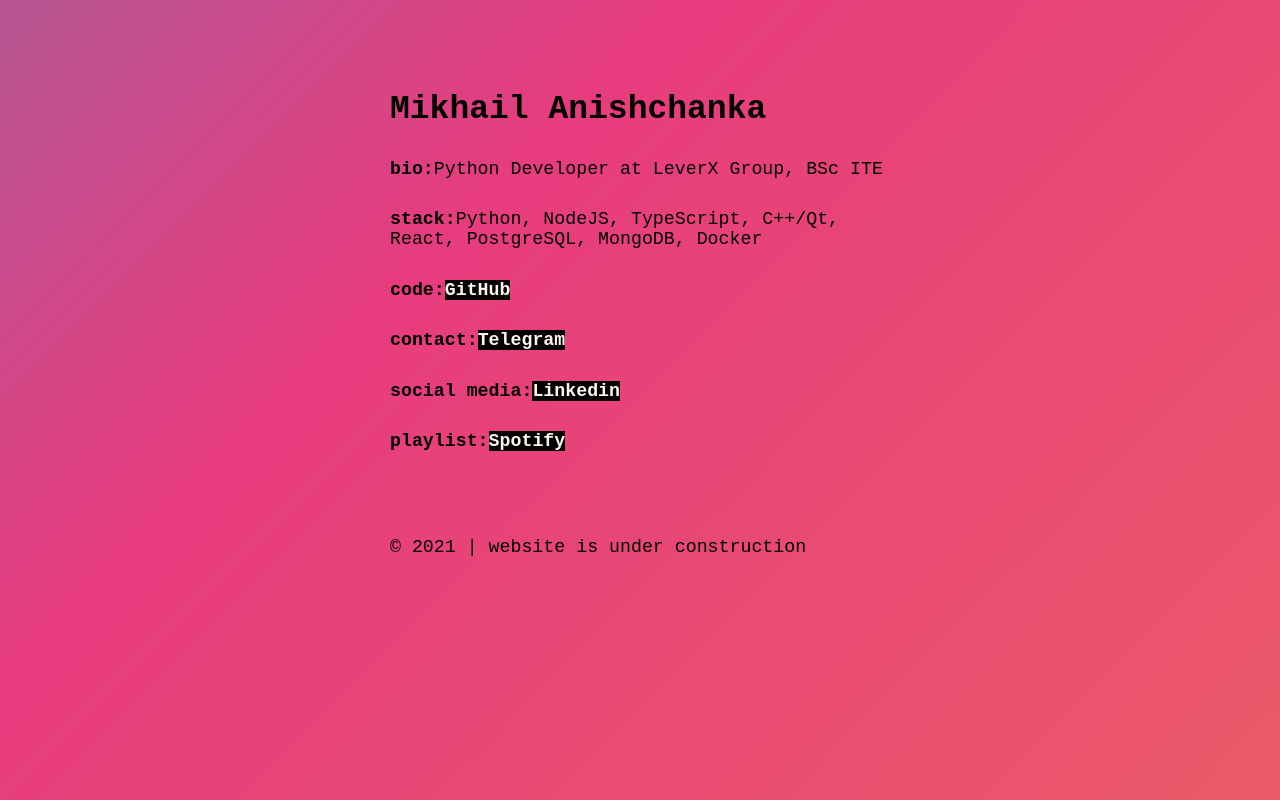
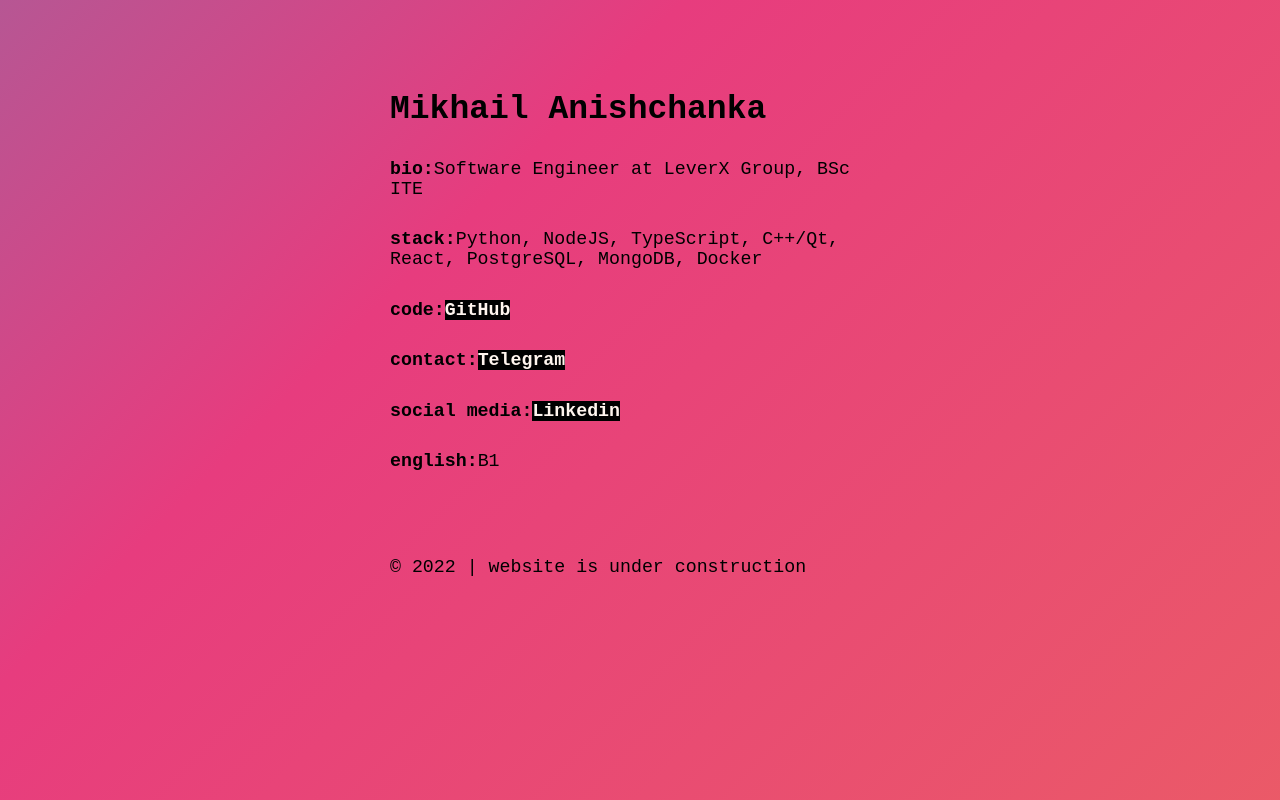
Before and after one commit to rdfsx/rdfsx.dev, a React (Create React App) app: page / in a window 1280 px wide. Built offline with nearby package versions, Linux system fonts and the light colour scheme.

Commit message:
added smth

```diff
--- a/src/App.css
+++ b/src/App.css
@@ -1,4 +1,11 @@
 .App {
+  margin: 0;
+  font-family: -apple-system, BlinkMacSystemFont, 'Segoe UI', 'Roboto', 'Oxygen',
+  'Ubuntu', 'Cantarell', 'Fira Sans', 'Droid Sans', 'Helvetica Neue',
+  sans-serif;
+  -webkit-font-smoothing: antialiased;
+  -moz-osx-font-smoothing: grayscale;
+  overscroll-behavior-y: contain;
   text-align: left;
 }
 
@@ -51,3 +58,8 @@
 h5{
   font-weight:500
 }
+
+code {
+  font-family: source-code-pro, Menlo, Monaco, Consolas, 'Courier New',
+    monospace;
+}
--- a/src/App.tsx
+++ b/src/App.tsx
@@ -19,16 +19,15 @@
             <header className="App-header">
                 <article className="App-article">
                     <h2>Mikhail Anishchanka</h2>
-                    <Paragraph text1={"bio:"} text2={"Python Developer at LeverX Group, BSc ITE"} />
+                    <Paragraph text1={"bio:"} text2={"Software Engineer at LeverX Group, BSc ITE"} />
                     <Paragraph text1={"stack:"} text2={"Python, NodeJS, TypeScript, C++/Qt, React, PostgreSQL, MongoDB, Docker"} />
                     <Paragraph text1={"code:"} text2={"GitHub"} link={"https://github.com/rdfsx"} />
                     <Paragraph text1={"contact:"} text2={"Telegram"} link={"https://t.me/rdfsx"} />
                     <Paragraph text1={"social media:"} text2={"Linkedin"}
                                link={"https://linkedin.com/in/mikhail-anishchanka"} />
-                    <Paragraph text1={"playlist:"} text2={"Spotify"}
-                               link={"https://open.spotify.com/user/27urfgjsrtgszbucbb8wxnyo8?si=ffc3f0443335450f"} />
+                    <Paragraph text1={"english:"} text2={"B1"} />
                     <br />
-                    <h5>© 2021 | website is under construction</h5>
+                    <h5>© 2022 | website is under construction</h5>
                 </article>
             </header>
         </div>
--- a/src/index.css
+++ /dev/null
@@ -1,14 +0,0 @@
-body {
-  margin: 0;
-  font-family: -apple-system, BlinkMacSystemFont, 'Segoe UI', 'Roboto', 'Oxygen',
-  'Ubuntu', 'Cantarell', 'Fira Sans', 'Droid Sans', 'Helvetica Neue',
-  sans-serif;
-  -webkit-font-smoothing: antialiased;
-  -moz-osx-font-smoothing: grayscale;
-  overscroll-behavior-y: contain;
-}
-
-code {
-  font-family: source-code-pro, Menlo, Monaco, Consolas, 'Courier New',
-    monospace;
-}
--- a/src/index.tsx
+++ b/src/index.tsx
@@ -1,6 +1,6 @@
 import React from 'react';
 import ReactDOM from 'react-dom';
-import './index.css';
+import './App.css';
 import App from './App';
 import reportWebVitals from './reportWebVitals';
 
```
